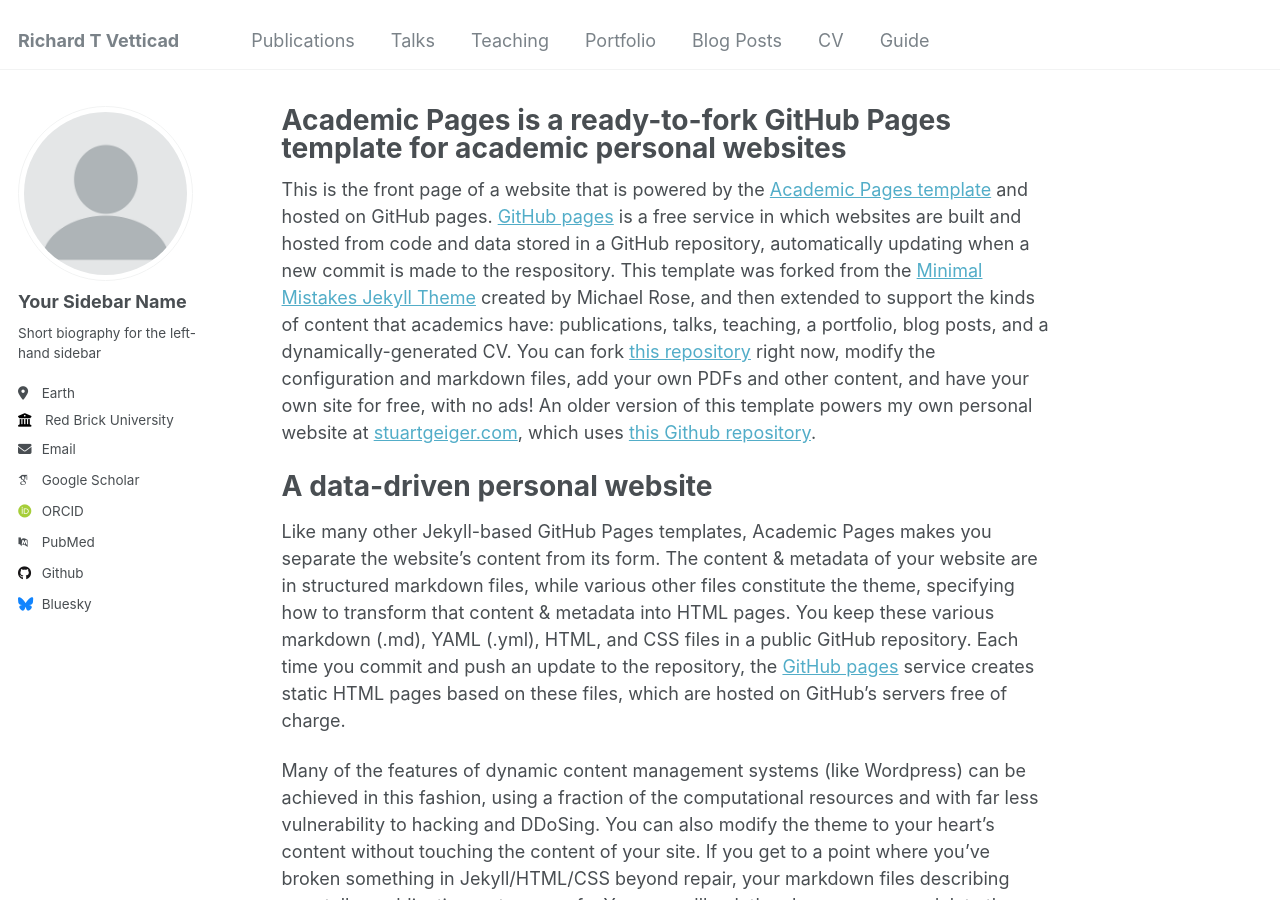
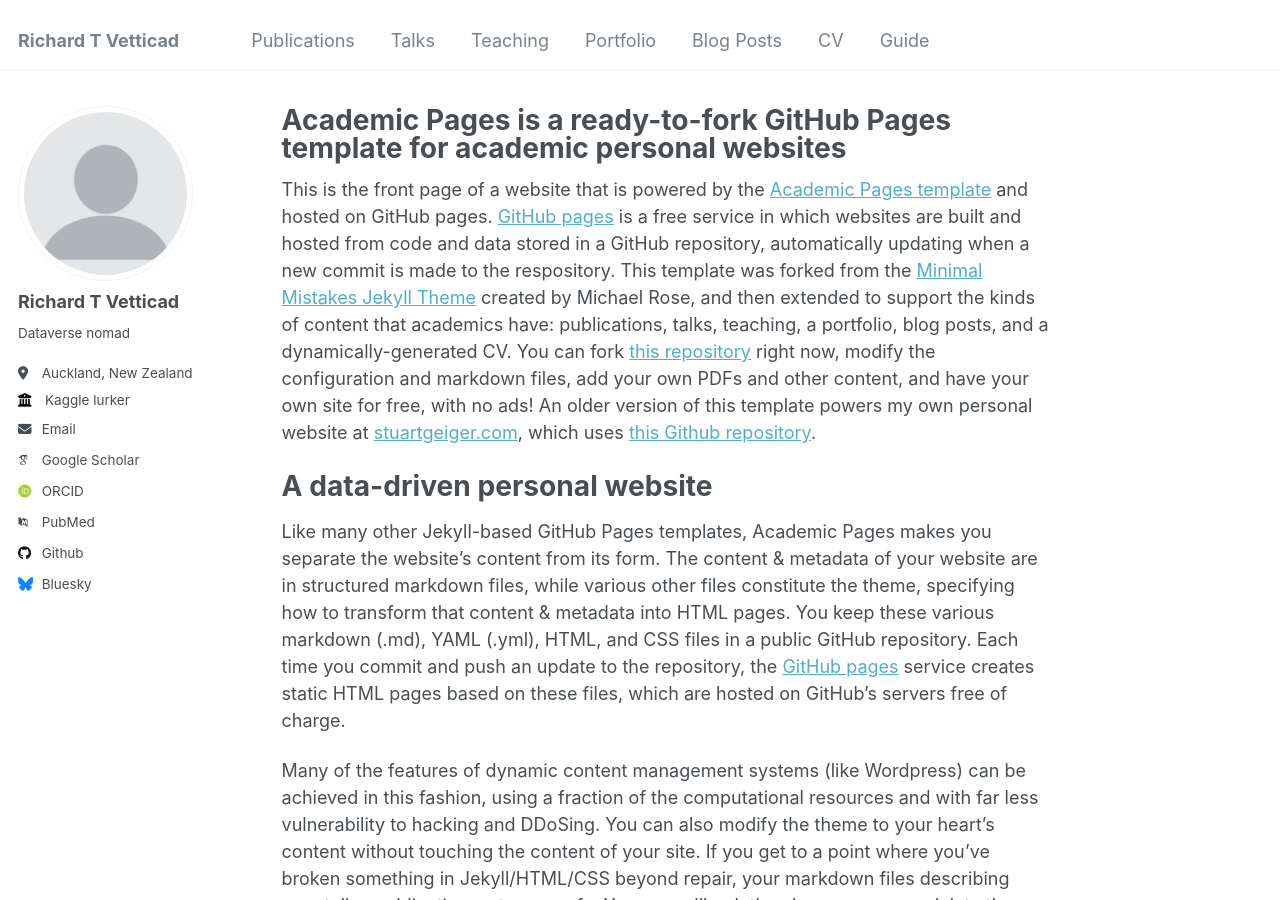
Before and after one commit to ricrichardthomas1/portfolio.github.io, a Jekyll site: the page built from _pages/about.md, in a window 1280 px wide and 900 px high. Built offline with Jekyll 4.4.1, drawn with Linux system fonts in a browser that asks for light colours; some web fonts are replaced.

Commit message:
Update _config.yml

```diff
--- a/_config.yml
+++ b/_config.yml
@@ -22,13 +22,13 @@ repository               : "ricrichardthomas1/portfolio.github.io"
 author:
   # Biographic information
   avatar           : "profile.png"
-  name             : "Your Sidebar Name"
+  name             : "Richard T Vetticad"
   pronouns         : # example: "she/her"
-  bio              : "Short biography for the left-hand sidebar"
-  location         : "Earth"
-  employer         : "Red Brick University"
+  bio              : "Dataverse nomad"
+  location         : "Auckland, New Zealand"
+  employer         : "Kaggle lurker"
   uri              : # URL
-  email            : "none@example.org"
+  email            : "ric.richardthomas1@gmail.com"
 
   # Academic websites
   arxiv            : # URL - Update with the correct link to your profile
@@ -43,7 +43,7 @@ author:
   bitbucket        : # Username - Update with your username on the site
   codepen          : # Username
   dribbble         : # Username
-  github           : "academicpages"
+  github           : "ricrichardthomas1"
   kaggle           : # Username
   stackoverflow    : # User number or user number and name (i.e., use "1" or "1/jeff-atwood")
 
```
